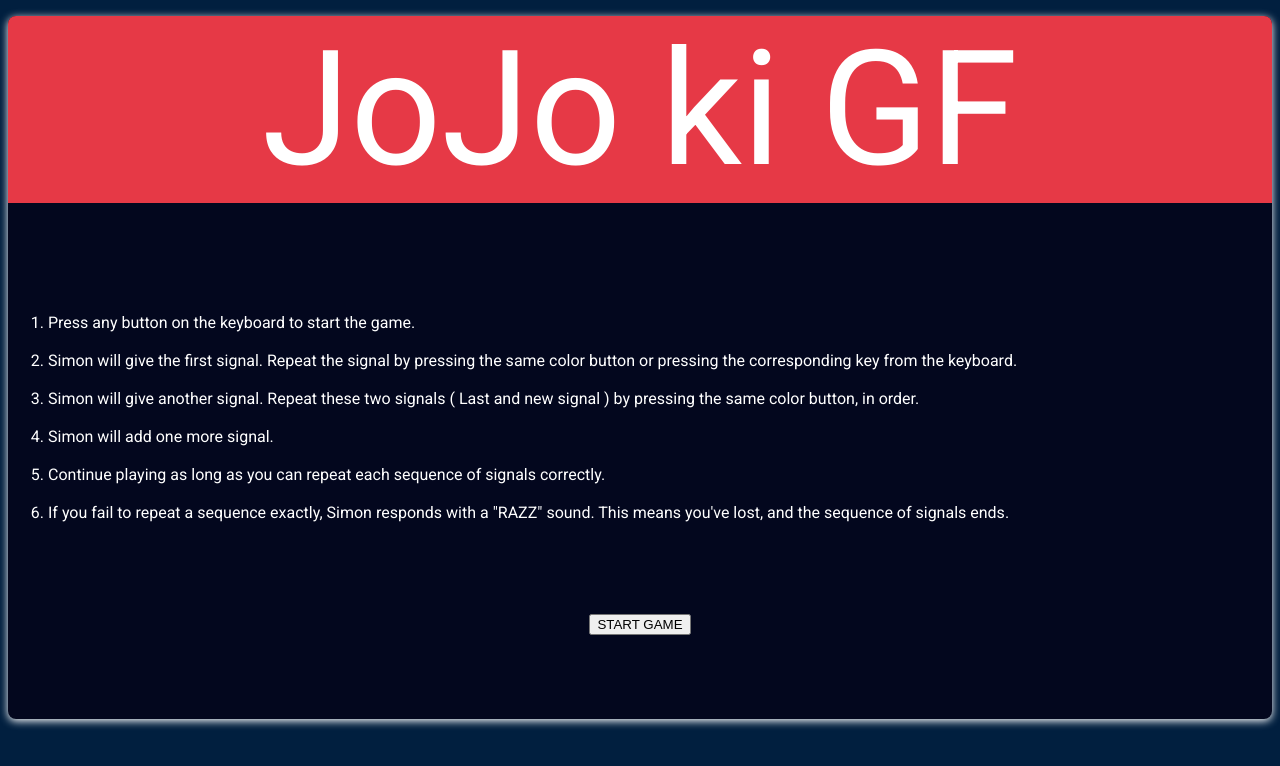
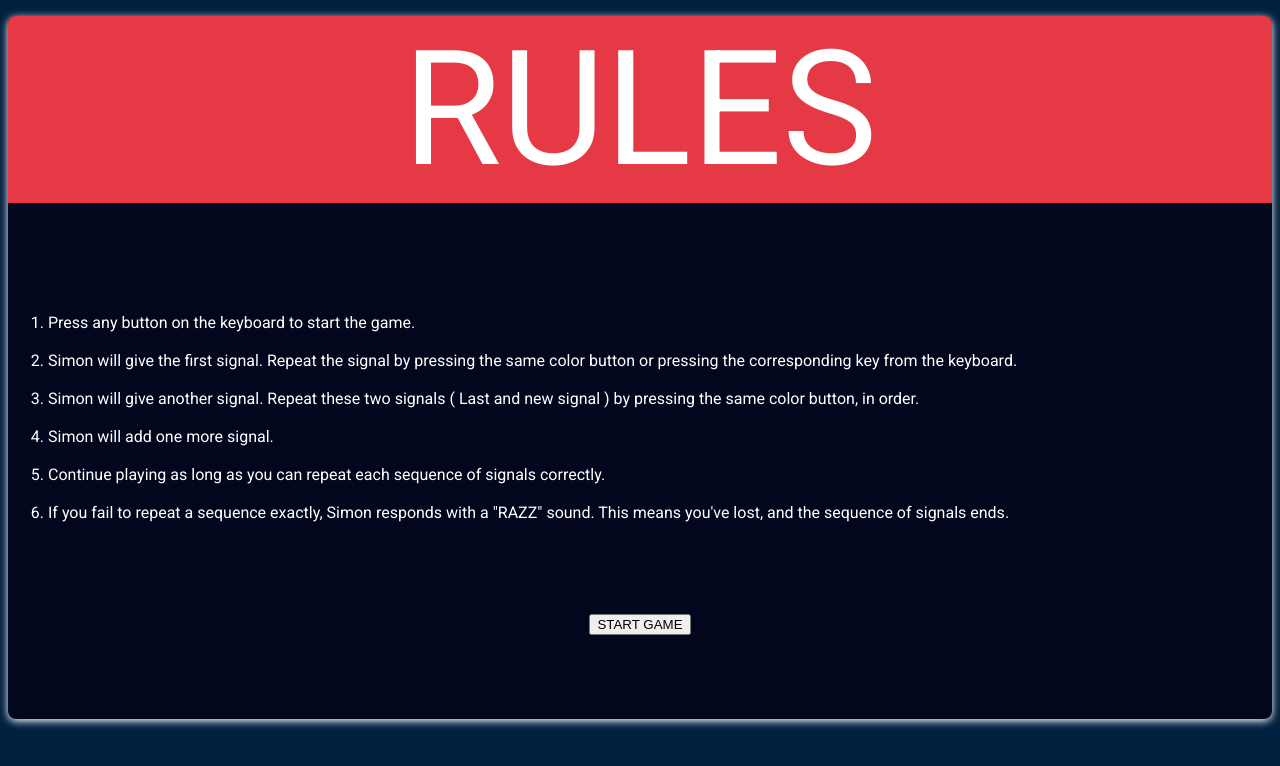
Before and after one commit to JalajJain7/Simongame.github.io, a plain HTML site: page index.html in a window 1280 px wide. Drawn offline with Linux system fonts and the light colour scheme.

Commit message:
Correct rules

```diff
--- a/index.html
+++ b/index.html
@@ -15,7 +15,7 @@
 
     <div class="box">
 
-    <div class="rules">JoJo ki GF</div><br>
+    <div class="rules">RULES</div><br>
     <ol class="rulesList">
     <br><br><br><br>
     <li>Press any button on the keyboard to start the game.</li>
```
Also changed, not shown: 1 other file.
